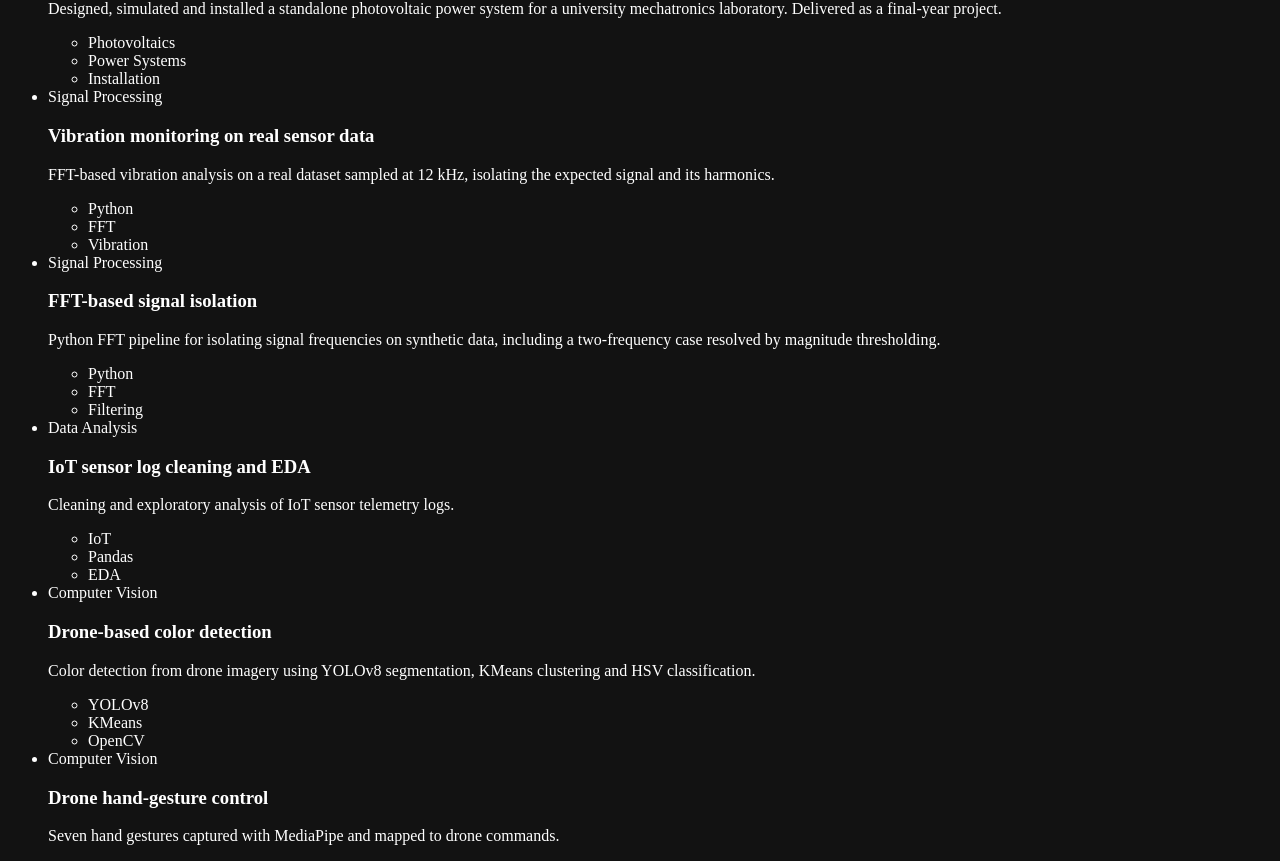
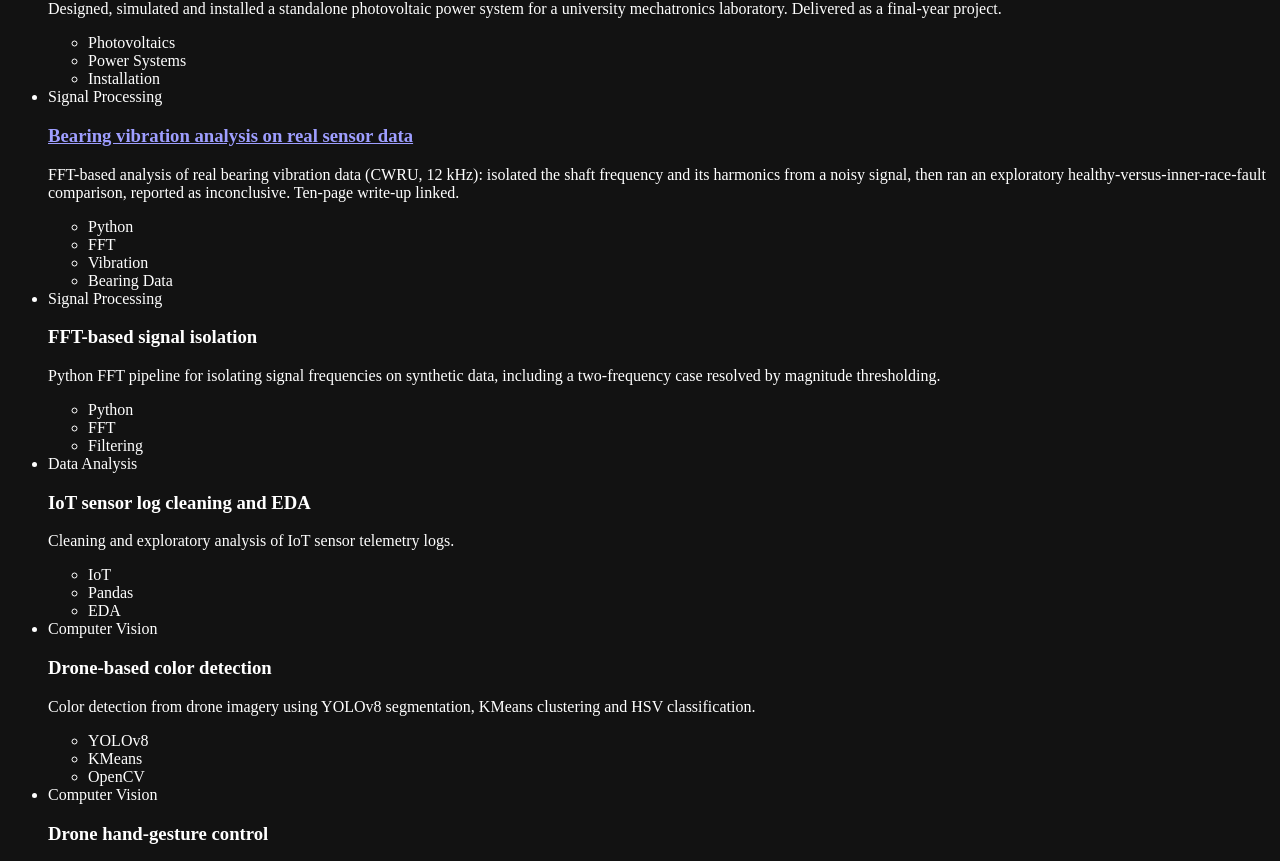
Before and after one commit to BllACK-ai/wisdom_amanama, a React (Vite) app: page / in a window 1280 px wide. Shown: the part 915-1776 px from the top of the page. Built offline with nearby package versions, Linux system fonts and the light colour scheme; the HTML template or start-up script is replaced by a standard one.

Commit message:
Update data.ts

```diff
--- a/src/data.ts
+++ b/src/data.ts
@@ -43,10 +43,11 @@ export const projects: Item[] = [
     tags: ['Photovoltaics', 'Power Systems', 'Installation'],
   },
   {
-  when: 'Signal Processing',
-  title: 'Vibration monitoring on real sensor data',
-  body: 'FFT-based vibration analysis on a real dataset sampled at 12 kHz, isolating the expected signal and its harmonics.',
-  tags: ['Python', 'FFT', 'Vibration'],
+    when: 'Signal Processing',
+    title: 'Bearing vibration analysis on real sensor data',
+    href: 'https://drive.google.com/file/d/14oHIAy5ySpTdVGVxYqzHCVNdfDoVbJz2/view?usp=sharing',
+    body: 'FFT-based analysis of real bearing vibration data (CWRU, 12 kHz): isolated the shaft frequency and its harmonics from a noisy signal, then ran an exploratory healthy-versus-inner-race-fault comparison, reported as inconclusive. Ten-page write-up linked.',
+    tags: ['Python', 'FFT', 'Vibration', 'Bearing Data'],
   },
   {
     when: 'Signal Processing',
```
